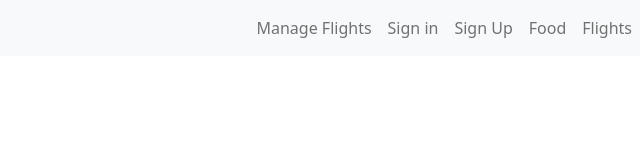
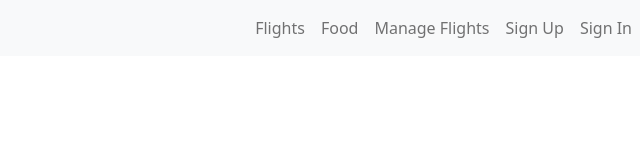
Before and after one commit to xuhayer/fbooking-site, a plain HTML site: page index.html in a window 1280 px wide. Shown: the full height of the page, 640-1280 px from the left. Drawn offline with nearby package versions, Linux system fonts and the light colour scheme.

Commit message:
Update index.html
Made a testing branch for backup before main commit

```diff
--- a/index.html
+++ b/index.html
@@ -19,19 +19,19 @@
         <div class="collapse navbar-collapse" id="nbar">
           <ul class = "navbar-nav ms-auto">
             <li class="nav-item">
-              <a href="#" class="nav-link"> Manage Flights </a>
+              <a href="#" class="nav-link"> Flights </a>
             </li>
             <li class="nav-item">
-              <a href="#" class="nav-link"> Sign in </a>
+              <a href="#" class="nav-link"> Food </a>
+            </li>
+            <li class="nav-item">
+              <a href="#" class="nav-link"> Manage Flights </a>
             </li>
             <li class="nav-item">
               <a href="#" class="nav-link"> Sign Up </a>
             </li>
             <li class="nav-item">
-              <a href="#" class="nav-link"> Food </a>
-            </li>
-            <li class="nav-item">
-              <a href="#" class="nav-link"> Flights </a>
+              <a href="#" class="nav-link"> Sign In </a>
             </li>
           </ul>
         </div>
```
